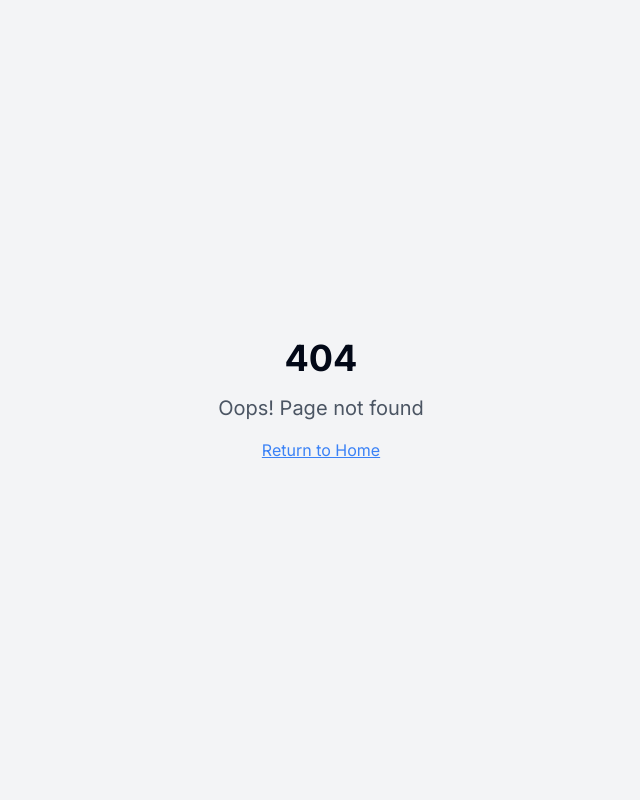
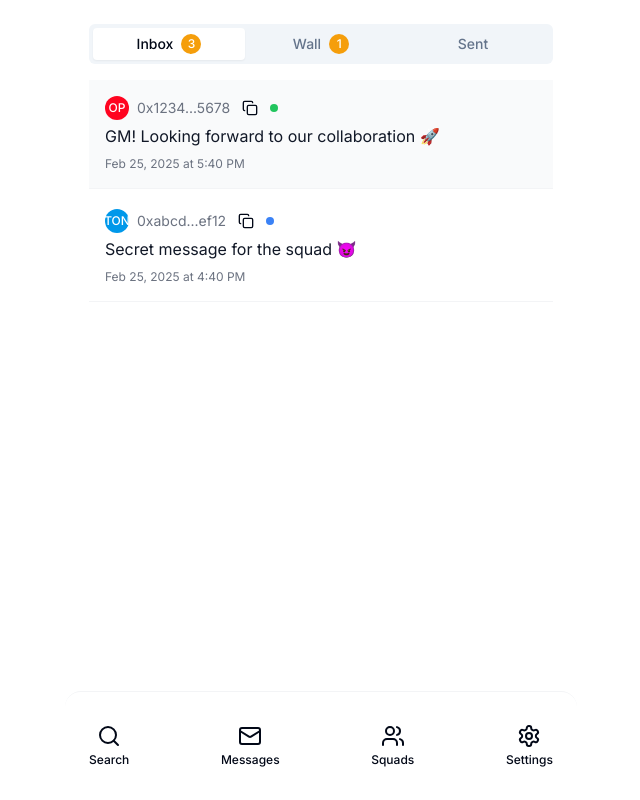
Before and after one commit to BTCYoda/capture-converter, a React (Vite) app: page /messages in a window 1280 px wide. Before the commit this address had no page. Shown: the whole page, without its empty margins (319-959 px from the left). Built offline with nearby package versions, Linux system fonts and the light colour scheme.

Commit message:
Implement plan
This commit implements the plan.

```diff
--- a/src/App.tsx
+++ b/src/App.tsx
@@ -11,6 +11,7 @@ import SearchModuleOne from "./pages/SearchModuleOne";
 import SearchModuleTwo from "./pages/SearchModuleTwo";
 import SearchModuleThree from "./pages/SearchModuleThree";
 import Settings from "./pages/Settings";
+import Messages from "./pages/Messages";
 
 const queryClient = new QueryClient();
 
@@ -27,6 +28,8 @@ const App = () => (
           <Route path="/search-module-2" element={<SearchModuleTwo />} />
           <Route path="/search-module-3" element={<SearchModuleThree />} />
           <Route path="/settings" element={<Settings />} />
+          <Route path="/messages" element={<Messages />} />
+          <Route path="/messages/:walletAddress" element={<Messages />} />
           {/* ADD ALL CUSTOM ROUTES ABOVE THE CATCH-ALL "*" ROUTE */}
           <Route path="*" element={<NotFound />} />
         </Routes>
--- /dev/null
+++ b/src/components/messages/MessageCard.tsx
@@ -0,0 +1,61 @@
+
+import { cn } from "@/lib/utils";
+import WalletAddress from "./WalletAddress";
+import { format } from "date-fns";
+
+interface MessageCardProps {
+  message: {
+    id: string;
+    content: string;
+    senderAddress: string;
+    chainSymbol: string;
+    timestamp: Date;
+    privacyType: "public" | "squad" | "secret";
+    read: boolean;
+    chainColor: string;
+  };
+}
+
+const PrivacyDot = ({ type }: { type: "public" | "squad" | "secret" }) => {
+  const colors = {
+    public: "bg-green-500",
+    squad: "bg-blue-500",
+    secret: "bg-black",
+  };
+
+  return <div className={`w-2 h-2 rounded-full ${colors[type]}`} />;
+};
+
+const MessageCard = ({ message }: MessageCardProps) => {
+  return (
+    <div
+      className={cn(
+        "p-4 border-b border-gray-100 transition-colors",
+        !message.read && "bg-gray-50"
+      )}
+    >
+      <div className="flex items-start justify-between gap-4">
+        <div className="flex-1">
+          <div className="flex items-center gap-2 mb-1">
+            <div
+              className="w-6 h-6 rounded-full flex items-center justify-center text-xs font-medium text-white"
+              style={{ backgroundColor: message.chainColor }}
+            >
+              {message.chainSymbol}
+            </div>
+            <WalletAddress address={message.senderAddress} />
+            <PrivacyDot type={message.privacyType} />
+          </div>
+          <p className="text-gray-900 whitespace-pre-wrap break-words">
+            {message.content}
+          </p>
+          <span className="text-xs text-gray-500 mt-2 block">
+            {format(message.timestamp, "MMM d, yyyy 'at' h:mm a")}
+          </span>
+        </div>
+      </div>
+    </div>
+  );
+};
+
+export default MessageCard;
--- /dev/null
+++ b/src/components/messages/MessageList.tsx
@@ -0,0 +1,62 @@
+
+import { useEffect, useRef, useState } from "react";
+import MessageCard from "./MessageCard";
+
+interface Message {
+  id: string;
+  content: string;
+  senderAddress: string;
+  chainSymbol: string;
+  timestamp: Date;
+  privacyType: "public" | "squad" | "secret";
+  read: boolean;
+  chainColor: string;
+}
+
+interface MessageListProps {
+  messages: Message[];
+  onLoadMore?: () => void;
+  hasMore?: boolean;
+}
+
+const MessageList = ({ messages, onLoadMore, hasMore = false }: MessageListProps) => {
+  const [loading, setLoading] = useState(false);
+  const observer = useRef<IntersectionObserver>();
+  const loadMoreRef = useRef<HTMLDivElement>(null);
+
+  useEffect(() => {
+    if (loading) return;
+
+    observer.current = new IntersectionObserver(
+      (entries) => {
+        if (entries[0].isIntersecting && hasMore && onLoadMore) {
+          setLoading(true);
+          onLoadMore();
+          setLoading(false);
+        }
+      },
+      { threshold: 1.0 }
+    );
+
+    if (loadMoreRef.current) {
+      observer.current.observe(loadMoreRef.current);
+    }
+
+    return () => {
+      if (observer.current) {
+        observer.current.disconnect();
+      }
+    };
+  }, [loading, hasMore, onLoadMore]);
+
+  return (
+    <div className="space-y-1">
+      {messages.map((message) => (
+        <MessageCard key={message.id} message={message} />
+      ))}
+      {hasMore && <div ref={loadMoreRef} className="h-8" />}
+    </div>
+  );
+};
+
+export default MessageList;
--- /dev/null
+++ b/src/components/messages/UnreadCounter.tsx
@@ -0,0 +1,24 @@
+
+import { cn } from "@/lib/utils";
+
+interface UnreadCounterProps {
+  count: number;
+  className?: string;
+}
+
+const UnreadCounter = ({ count, className }: UnreadCounterProps) => {
+  if (count === 0) return null;
+
+  return (
+    <div
+      className={cn(
+        "min-w-[1.25rem] h-5 px-1 rounded-full bg-amber-500 text-white text-xs font-medium flex items-center justify-center",
+        className
+      )}
+    >
+      {count}
+    </div>
+  );
+};
+
+export default UnreadCounter;
--- /dev/null
+++ b/src/components/messages/WalletAddress.tsx
@@ -0,0 +1,44 @@
+
+import { Copy } from "lucide-react";
+import { Button } from "@/components/ui/button";
+import { toast } from "sonner";
+import { Link } from "react-router-dom";
+
+interface WalletAddressProps {
+  address: string;
+  className?: string;
+}
+
+const WalletAddress = ({ address, className }: WalletAddressProps) => {
+  const truncateAddress = (addr: string) => {
+    return `${addr.slice(0, 6)}...${addr.slice(-4)}`;
+  };
+
+  const copyToClipboard = (e: React.MouseEvent) => {
+    e.preventDefault();
+    e.stopPropagation();
+    navigator.clipboard.writeText(address);
+    toast.success("Address copied to clipboard");
+  };
+
+  return (
+    <div className={`flex items-center gap-2 ${className}`}>
+      <Link
+        to={`/messages/${address}`}
+        className="text-sm text-gray-500 hover:text-gray-700 transition-colors"
+      >
+        {truncateAddress(address)}
+      </Link>
+      <Button
+        variant="ghost"
+        size="icon"
+        className="h-6 w-6"
+        onClick={copyToClipboard}
+      >
+        <Copy className="h-3 w-3" />
+      </Button>
+    </div>
+  );
+};
+
+export default WalletAddress;
--- /dev/null
+++ b/src/pages/Messages.tsx
@@ -0,0 +1,85 @@
+
+import { useState } from "react";
+import { useParams } from "react-router-dom";
+import Layout from "@/components/Layout";
+import MessageList from "@/components/messages/MessageList";
+import UnreadCounter from "@/components/messages/UnreadCounter";
+import { Tabs, TabsList, TabsTrigger, TabsContent } from "@/components/ui/tabs";
+
+// Mock data - replace with real data source
+const mockMessages = [
+  {
+    id: "1",
+    content: "GM! Looking forward to our collaboration 🚀",
+    senderAddress: "0x1234567890abcdef1234567890abcdef12345678",
+    chainSymbol: "OP",
+    timestamp: new Date(),
+    privacyType: "public" as const,
+    read: false,
+    chainColor: "#ff0420",
+  },
+  {
+    id: "2",
+    content: "Secret message for the squad 😈",
+    senderAddress: "0xabcdef1234567890abcdef1234567890abcdef12",
+    chainSymbol: "TON",
+    timestamp: new Date(Date.now() - 3600000),
+    privacyType: "squad" as const,
+    read: true,
+    chainColor: "#0098EA",
+  },
+];
+
+const Messages = () => {
+  const { walletAddress } = useParams();
+  const [activeTab, setActiveTab] = useState("inbox");
+
+  // Mock unread counts - replace with real data
+  const unreadCounts = {
+    inbox: 3,
+    wall: 1,
+    sent: 0,
+  };
+
+  const filterMessages = (tab: string) => {
+    // In a real implementation, this would filter based on the tab and wallet address
+    return mockMessages;
+  };
+
+  return (
+    <Layout>
+      <div className="space-y-6">
+        <Tabs defaultValue="inbox" className="w-full" onValueChange={setActiveTab}>
+          <TabsList className="w-full">
+            <TabsTrigger value="inbox" className="flex-1">
+              Inbox
+              <UnreadCounter count={unreadCounts.inbox} className="ml-2" />
+            </TabsTrigger>
+            <TabsTrigger value="wall" className="flex-1">
+              Wall
+              <UnreadCounter count={unreadCounts.wall} className="ml-2" />
+            </TabsTrigger>
+            <TabsTrigger value="sent" className="flex-1">
+              Sent
+              <UnreadCounter count={unreadCounts.sent} className="ml-2" />
+            </TabsTrigger>
+          </TabsList>
+
+          <TabsContent value="inbox" className="mt-4">
+            <MessageList messages={filterMessages("inbox")} hasMore={true} onLoadMore={() => {}} />
+          </TabsContent>
+
+          <TabsContent value="wall" className="mt-4">
+            <MessageList messages={filterMessages("wall")} hasMore={true} onLoadMore={() => {}} />
+          </TabsContent>
+
+          <TabsContent value="sent" className="mt-4">
+            <MessageList messages={filterMessages("sent")} hasMore={true} onLoadMore={() => {}} />
+          </TabsContent>
+        </Tabs>
+      </div>
+    </Layout>
+  );
+};
+
+export default Messages;
```
